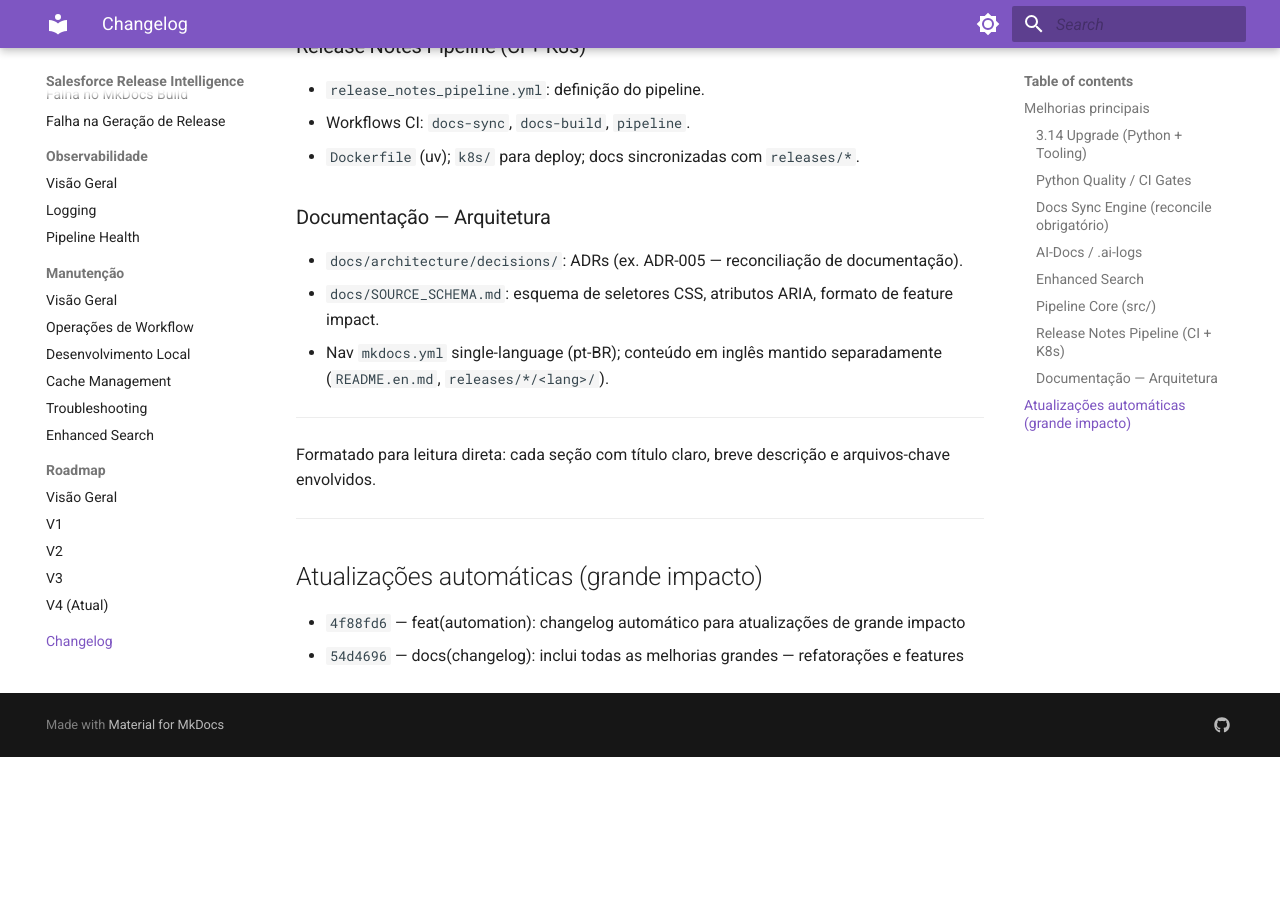
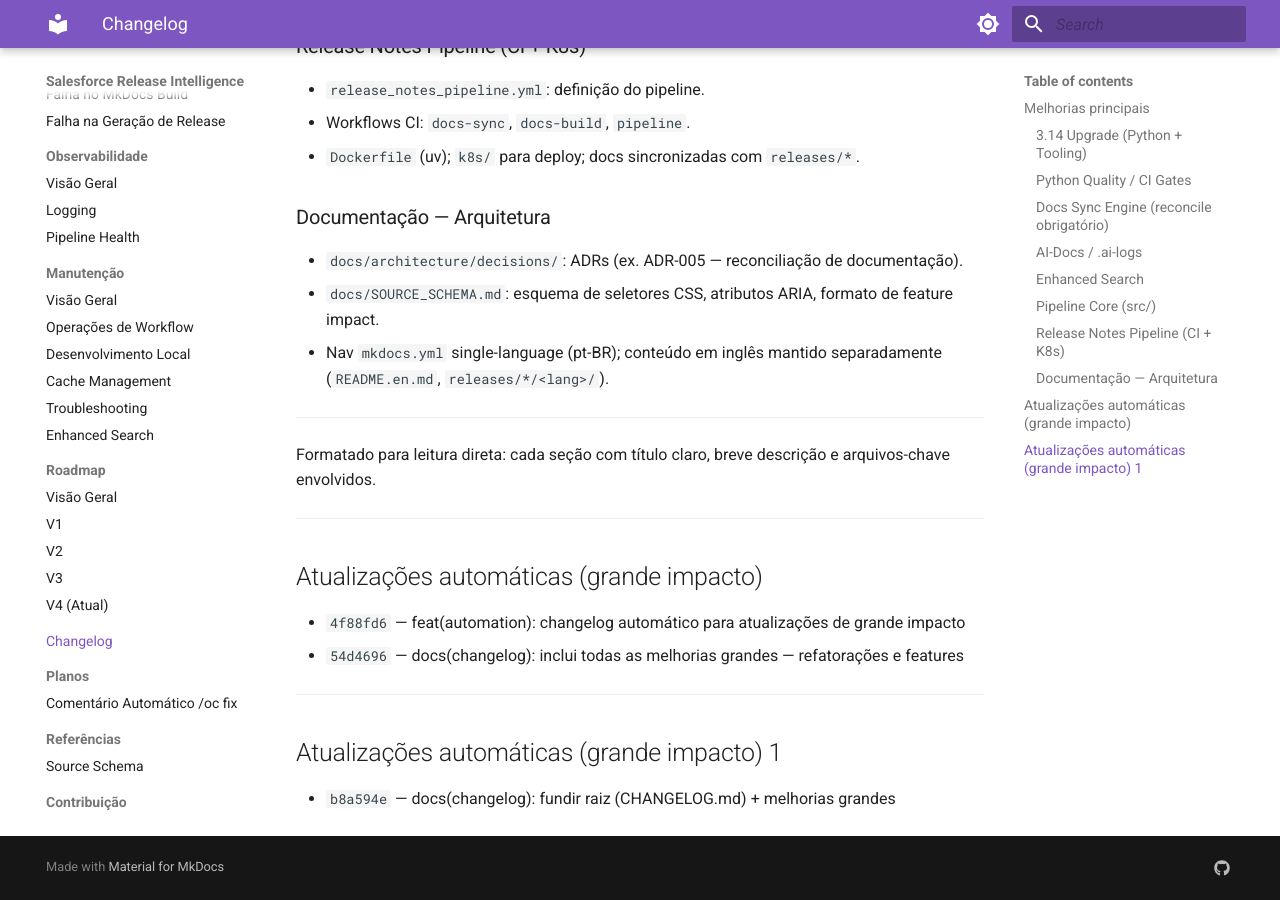
Before and after one commit to Fatal1tyBarucco/Salesforce-WebDev, an MkDocs documentation site: the page built from docs/changelog.md, in a window 1280 px wide and 900 px high, scrolled down 1444 px. Built offline with MkDocs 1.6.1 and Material for MkDocs 9.7.7, drawn with Linux system fonts in a browser that asks for light colours; before the commit the page ends 2201 px from its top, so only the background shows below that.

Commit message:
docs(sync): reconcile documentation — 2026-10-18 05:22 UTC

```diff
--- a/docs/changelog.md
+++ b/docs/changelog.md
@@ -64,3 +64,9 @@ Formatado para leitura direta: cada seção com título claro, breve descrição
 
 - `4f88fd6` — feat(automation): changelog automático para atualizações de grande impacto
 - `54d4696` — docs(changelog): inclui todas as melhorias grandes — refatorações e features
+
+---
+
+## Atualizações automáticas (grande impacto) 1
+
+- `b8a594e` — docs(changelog): fundir raiz (CHANGELOG.md) + melhorias grandes
```
Also changed, not shown: docs/.documentation-manifest.json.
